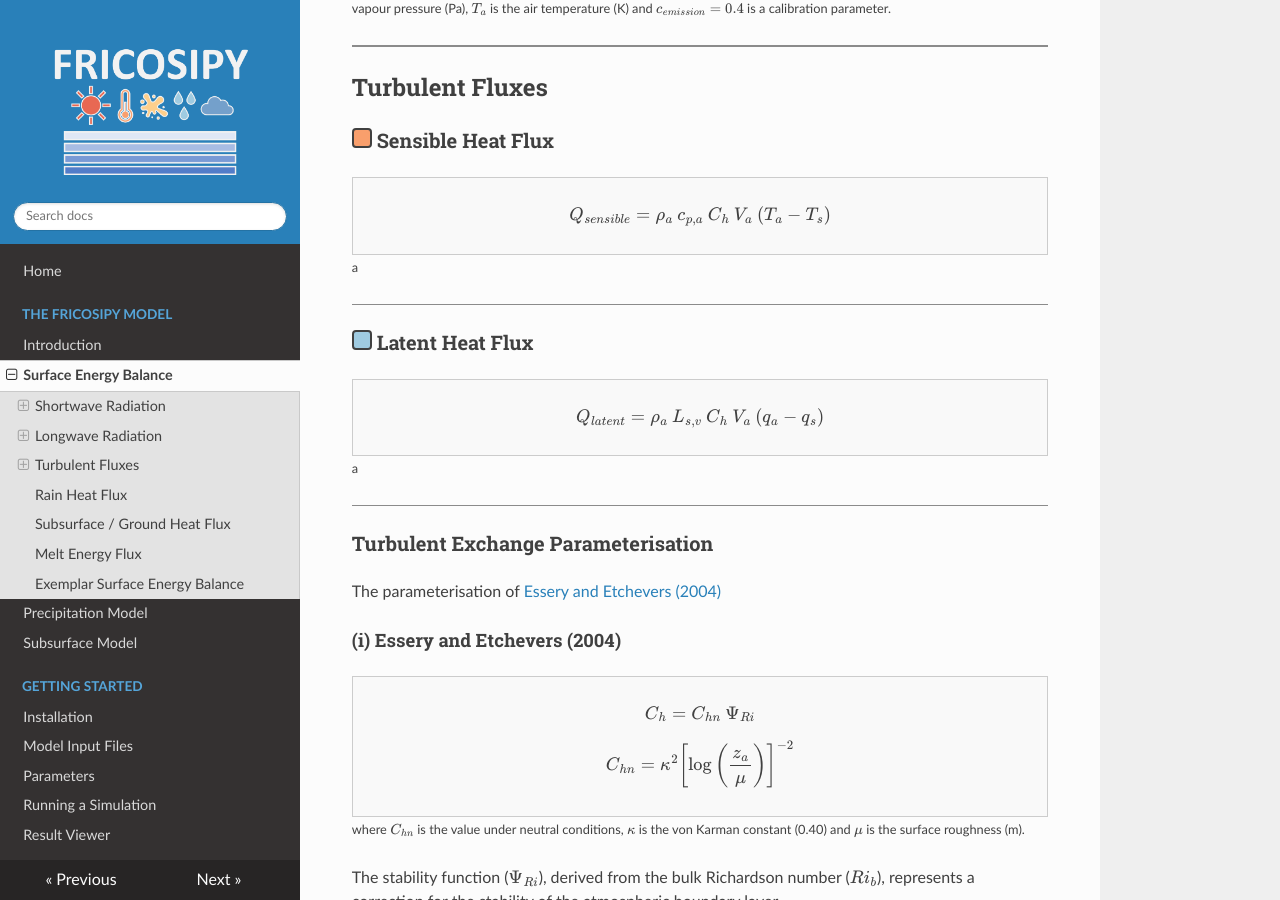
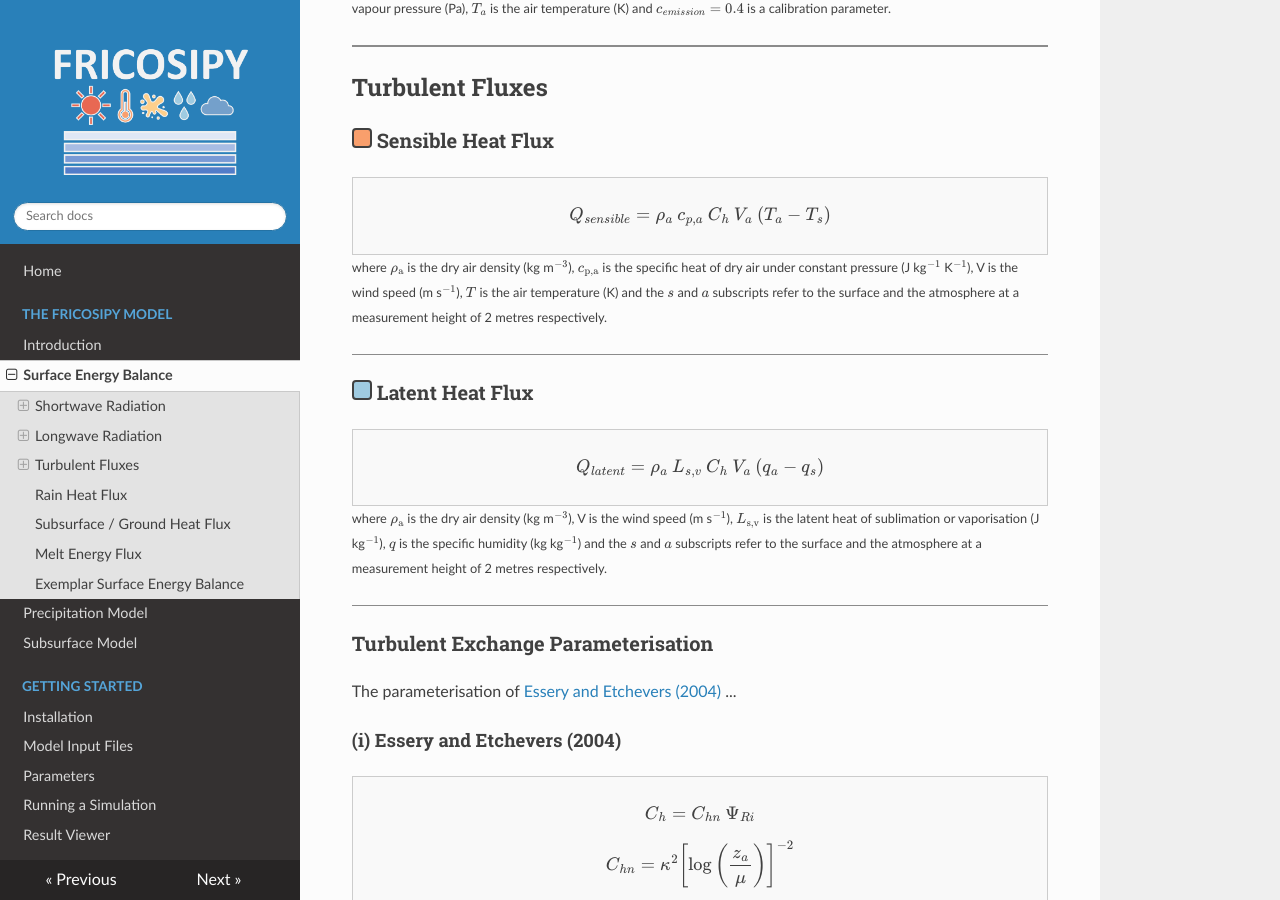
Before and after one commit to MarcusGastaldello/FRICOSIPY, an MkDocs documentation site: the page built from docs/surface_energy_balance.md, in a window 1280 px wide and 900 px high, scrolled down 4424 px. Built offline with MkDocs 1.6.1, drawn with Linux system fonts in a browser that asks for light colours; nearby versions of some CDN libraries.

Commit message:
Update surface_energy_balance.md

```diff
--- a/docs/surface_energy_balance.md
+++ b/docs/surface_energy_balance.md
@@ -176,7 +176,7 @@ $$
 Q_{sensible} = \rho_{a} \: c_{p,a} \: C_{h} \: V_{a} \:(T_{a}-T_{s})
 $$
 </div>
-<small> a </small>
+<small> where $\rho_\text{a}$ is the dry air density (kg m$^{-3}$), $c_{\text{p,a}}$ is the specific heat of dry air under constant pressure (J kg$^{-1}$ K$^{-1}$), V is the wind speed (m s$^{-1}$), $T$ is the air temperature (K) and the $s$ and $a$ subscripts refer to the surface and the atmosphere at a measurement height of 2 metres respectively. </small>
 
 <hr style="height:1px; background-color:#8b8b8b; border:none;" />
 
@@ -187,13 +187,13 @@ $$
 Q_{latent} = \rho_{a} \: L_{s,v} \: C_{h} \: V_{a} \:(q_{a}-q_{s})
 $$
 </div>
-<small> a </small>
+<small> where $\rho_\text{a}$ is the dry air density (kg m$^{-3}$), V is the wind speed (m s$^{-1}$), $L_{\text{s,v}}$ is the latent heat of sublimation or vaporisation (J kg$^{-1}$), $q$ is the specific humidity (kg kg$^{-1}$) and the $s$ and $a$ subscripts refer to the surface and the atmosphere at a measurement height of 2 metres respectively.</small>
 
 <hr style="height:1px; background-color:#8b8b8b; border:none;" />
 
 ### Turbulent Exchange Parameterisation
 
-The parameterisation of [Essery and Etchevers (2004)](https://doi.org/10.1029/2004JD005036)
+The parameterisation of [Essery and Etchevers (2004)](https://doi.org/10.1029/2004JD005036) ...
 
 #### (i) Essery and Etchevers (2004)
 
```
